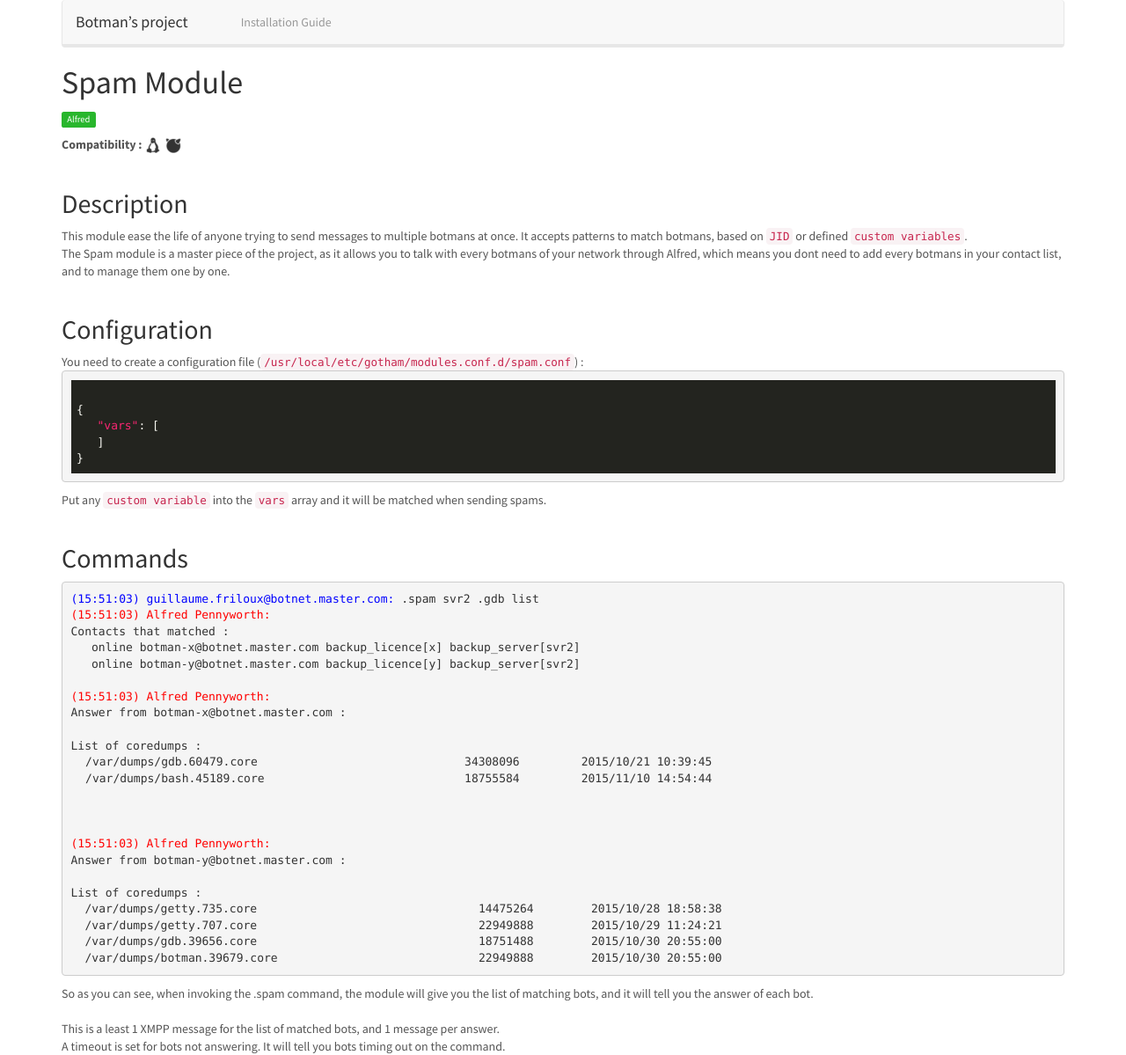
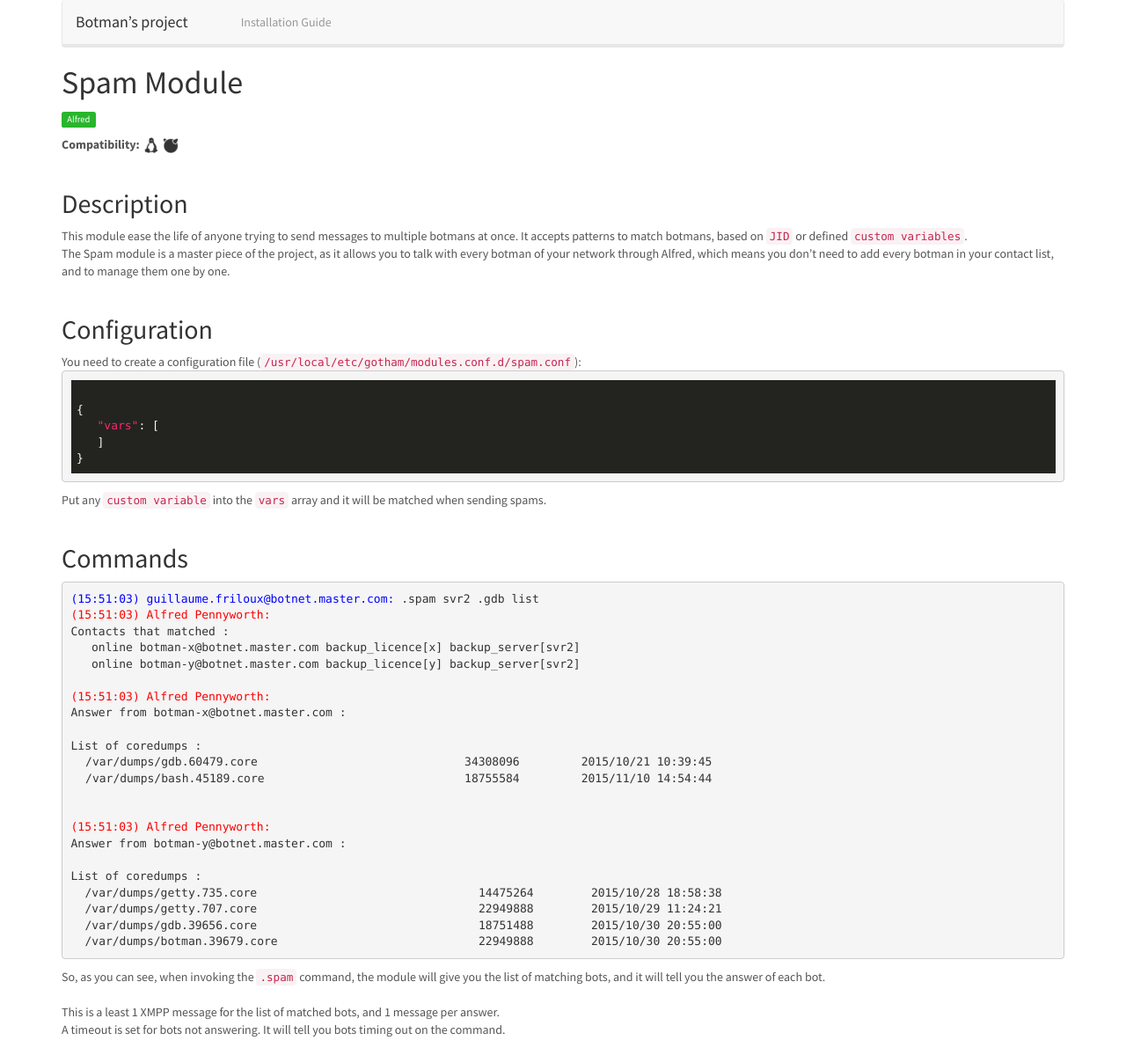
Before and after one commit to gfriloux/botman, a Jekyll site: the page built from docs/_modules/spam.html, in a window 1280 px wide. Shown: the whole page at 88% size. Built offline with Jekyll 4.4.1, drawn with Linux system fonts in a browser that asks for light colours; nearby versions of some CDN libraries.

Commit message:
Typos and HTML strictness

```diff
--- a/docs/_modules/spam.html
+++ b/docs/_modules/spam.html
@@ -5,21 +5,21 @@
 
 <h1>Spam Module</h1>
 <p><span class="label label-success">Alfred</span></p>
-<b>Compatibility :</b>
-<img src={{ site.github.url }}/img/icon-linux.png>
-<img src={{ site.github.url }}/img/icon-freebsd.png>
+<b>Compatibility:</b>
+<img src="{{ site.github.url }}/img/icon-linux.png" />
+<img src="{{ site.github.url }}/img/icon-freebsd.png" />
 <br /><br />
 
 <h2>Description</h2>
 This module ease the life of anyone trying to send messages to multiple botmans at once.
-It accepts patterns to match botmans, based on <code>JID</code> or defined <code>custom variables</code>.<br />
-The Spam module is a master piece of the project, as it allows you to talk with every botmans of your network
-through Alfred, which means you dont need to add every botmans in your contact list, and to manage them
+It accepts patterns to match botmans, based on <code>JID</code> or defined <code>custom variables</code>.<br />
+The Spam module is a master piece of the project, as it allows you to talk with every botman of your network
+through Alfred, which means you don’t need to add every botman in your contact list, and to manage them
 one by one.
 <br /><br />
 
 <h2>Configuration</h2>
-You need to create a configuration file (<code>/usr/local/etc/gotham/modules.conf.d/spam.conf</code>) :
+You need to create a configuration file (<code>/usr/local/etc/gotham/modules.conf.d/spam.conf</code>):
 <pre>
 <code class="json">
 {
@@ -41,23 +41,24 @@
 Answer from botman-x@botnet.master.com :
 
 List of coredumps :
-<table bordel=0 width=80%>
+<table border="0" width="80%">
 <tr><td>&nbsp;</td><td>/var/dumps/gdb.60479.core</td><td>34308096</td><td>2015/10/21 10:39:45</td></tr>
 <tr><td></td><td>/var/dumps/bash.45189.core</td><td>18755584</td><td>2015/11/10 14:54:44</td></tr>
 </table>
-
 
 <span style="color:red">(15:51:03) Alfred Pennyworth:</span>
 Answer from botman-y@botnet.master.com :
 
 List of coredumps :
-<table bordel=0 width=80%>
+<table border="0" width="80%">
 <tr><td>&nbsp;</td><td>/var/dumps/getty.735.core</td><td>14475264</td><td>2015/10/28 18:58:38</td></tr>
 <tr><td></td><td>/var/dumps/getty.707.core</td><td>22949888</td><td>2015/10/29 11:24:21</td></tr>
 <tr><td></td><td>/var/dumps/gdb.39656.core</td><td>18751488</td><td>2015/10/30 20:55:00</td></tr>
 <tr><td></td><td>/var/dumps/botman.39679.core</td><td>22949888</td><td>2015/10/30 20:55:00</td></tr>
 </table></pre>
-So as you can see, when invoking the .spam command, the module will give you the list of matching bots, and it will tell you the answer of each bot.<br />
+So, as you can see, when invoking the <code>.spam</code> command, the module
+will give you the list of matching bots, and it will tell you the answer of
+each bot.<br />
 <br />
 This is a least 1 XMPP message for the list of matched bots, and 1 message per answer.<br />
 A timeout is set for bots not answering. It will tell you bots timing out on the command.
```
